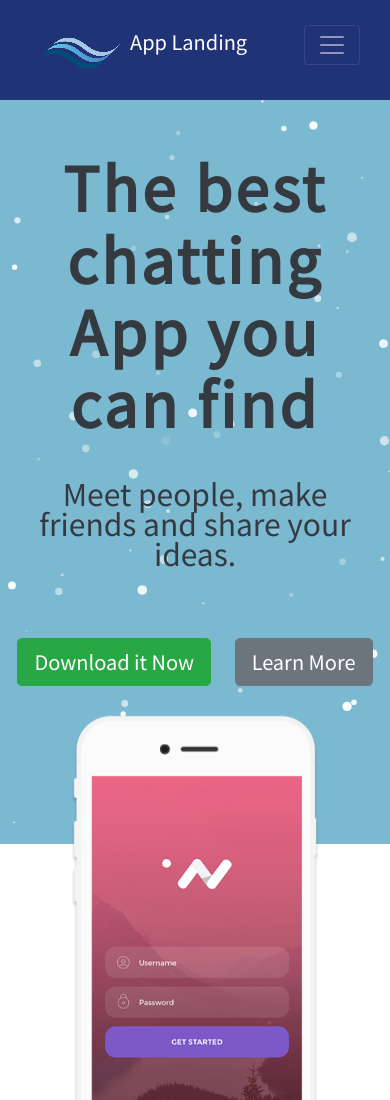
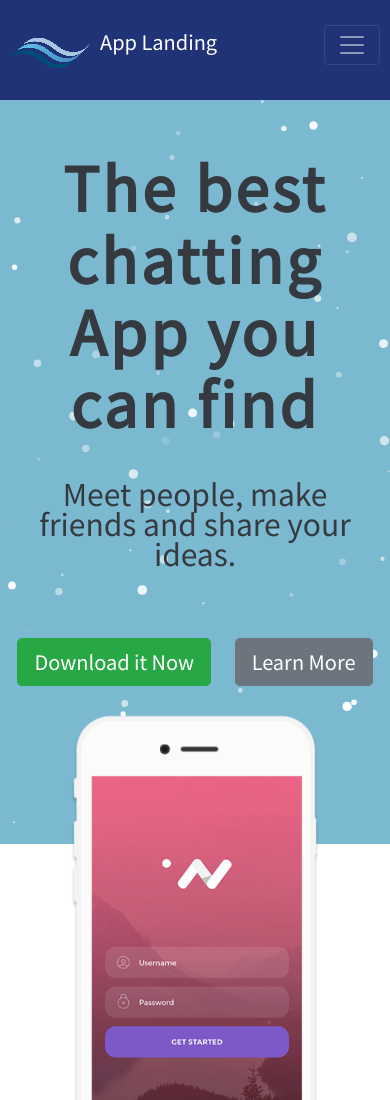
Before and after one commit to younes-benniz/App-Landing-One-page, a plain HTML site: page index.html in a window 390 px wide. Shown: the top 1100 px of the page. Drawn offline with nearby package versions, Linux system fonts and the light colour scheme.

Commit message:
responsive Fix

```diff
--- a/css/style.css
+++ b/css/style.css
@@ -101,12 +101,9 @@ a:hover {
 .large {
     height: 100px;
 }
-.navbar-toggler {
-    margin-right: 20px;
-}
+
 .navbar-brand {
     color: #ffff;
-    margin-left: 30px;
     padding-top: 10px;
     padding-bottom: 10px;
 }
```
